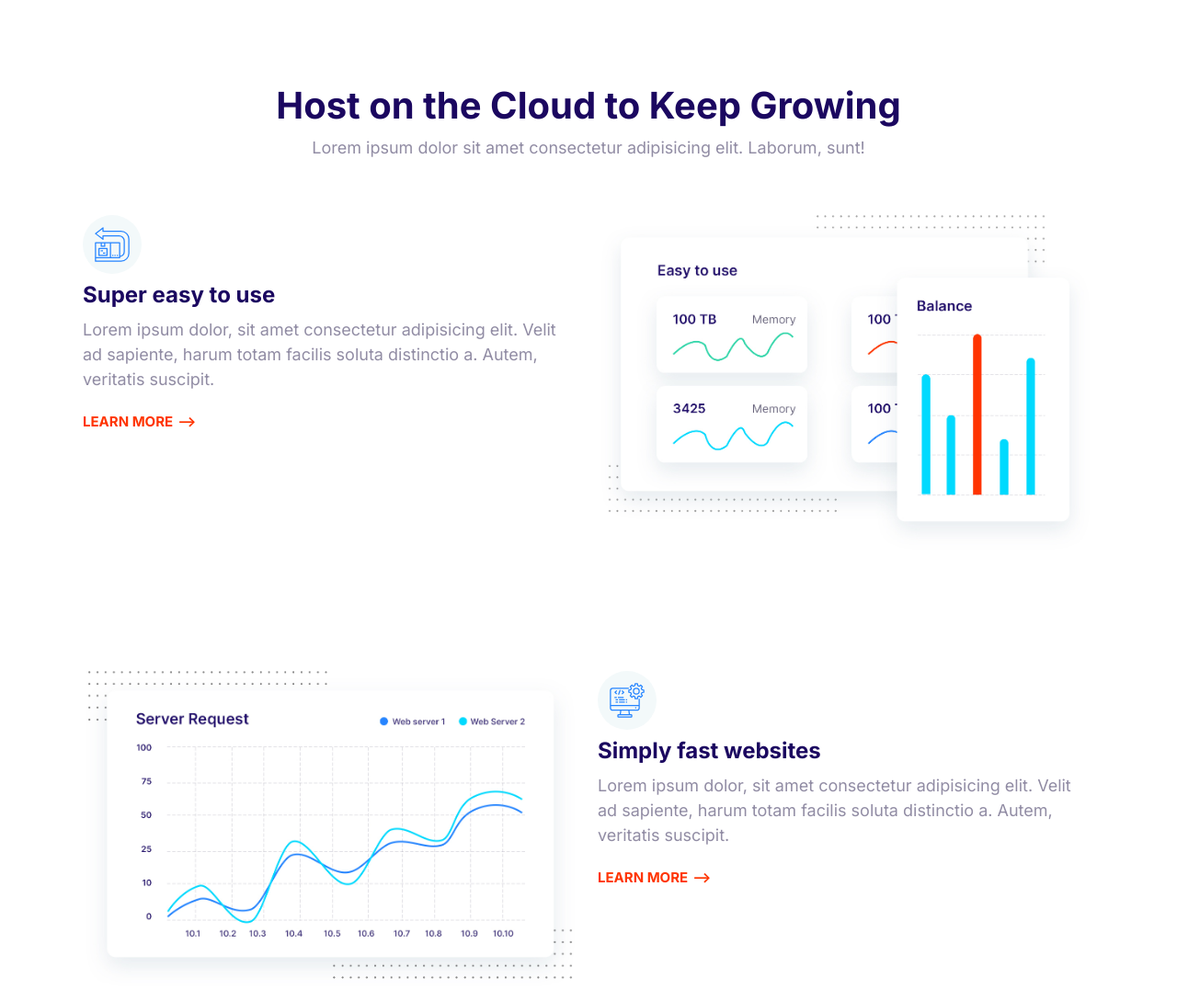
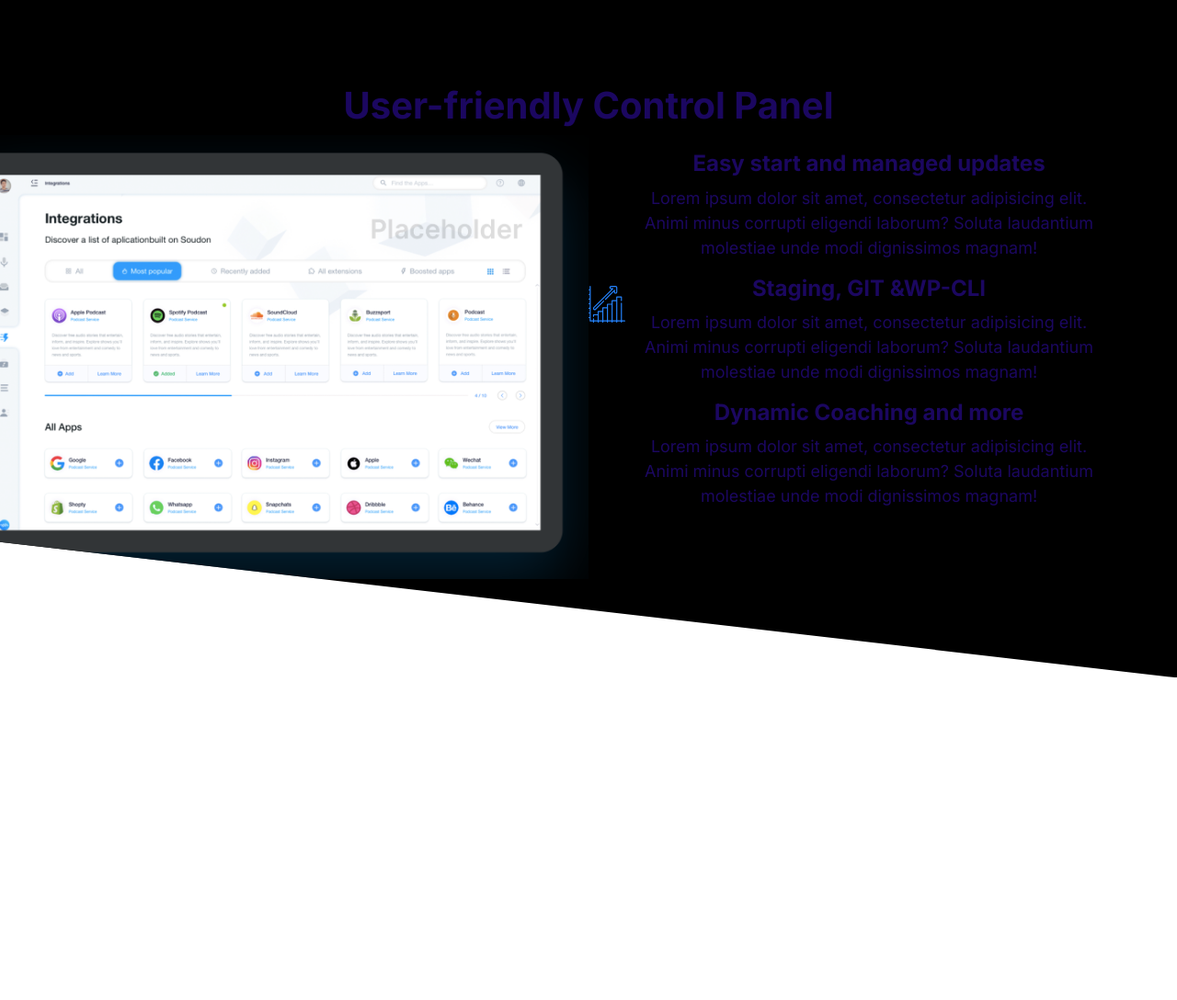
Before and after one commit to tony-508/First-trial, a plain HTML site: page index.html in a window 1280 px wide. Shown: the top 1088 px of the page at 92% size. After the commit the page ends 800 px from the top, so only its background shows below. Drawn offline with Linux system fonts and the light colour scheme.

Commit message:
block-showcase.

```diff
--- a/css/styles.css
+++ b/css/styles.css
@@ -784,3 +784,23 @@ a {
     order: 2;
   }
 }
+
+/* Showcase Block */
+.block-showcase__image > img {
+  width: 100%;
+}
+
+@media screen and (min-width: 768px) {
+  .block-showcase .grid {
+    grid-template-columns: 50% 50%;
+  }
+
+  .block-showcase__image {
+    justify-self: end;
+  }
+
+  .block-showcase__image > img {
+    width: auto;
+    max-width: 700px;
+  }
+}
--- a/index.html
+++ b/index.html
@@ -15,68 +15,68 @@
     <link rel="stylesheet" href="css/styles.css" />
   </head>
   <body>
-    <section class="block container">
+    <section class="block block--dark block--skewed-right block-showcase">
       <header class="block__header">
-        <h2>Host on the Cloud to Keep Growing</h2>
-<p>Lorem ipsum dolor sit amet consectetur adipisicing elit. Laborum, sunt!</p>
-      </header>
-      <article class="grid grid--1x2 feature">
-        <div class="feature__content">
-          <span class="icon-container">
+       <h2>User-friendly Control Panel</h2>
+    <div class="container grid grid--1x2">
+      <picture class="block-showcase__image">
+        <img src="images/ipad.png" alt="">
+      </picture>
+      <ul class="list">
+        <li>
+          <div class="media">
+            <div class="media__image">
               <svg class="icon icon--primary">
-              <use xlink:href="images/sprite.svg#easy"></use>
+                <use xlink:href="images/sprite.svg#snap"></use>
               </svg>
-          </span>
-          <h3 class="feature__heading">Super easy to use</h3 class="feature__heading">
+            </div>
+            <div class="media__body">
+              <h3 class="media__title">Easy start and managed updates</h3>
               <p>
-            Lorem ipsum dolor, sit amet consectetur adipisicing elit. Velit ad
-            sapiente, harum totam facilis soluta distinctio a. Autem, veritatis
-            suscipit.
+                Lorem ipsum dolor sit amet, consectetur adipisicing elit. Animi minus
+                corrupti eligendi laborum? Soluta laudantium molestiae unde modi
+                dignissimos magnam!
               </p>
-          <a href="#" class="link-arrow">Learn more</a>
             </div>
-        <div>
-          <img class="feature__image" src="images/easy.jpg" alt="" />
           </div>
-      </article>
-      <article class="grid grid--1x2 feature">
-        <div class="feature__content">
-          <span class="icon-container">
+        </li>
+        <li>
+          <div class="media">
+            <div class="media__image">
               <svg class="icon icon--primary">
-              <use xlink:href="images/sprite.svg#computer"></use>
+                <use xlink:href="images/sprite.svg#growth"></use>
               </svg>
-          </span>
-          <h3 class="feature__heading">Simply fast websites</h3 class="feature__heading">
+            </div>
+            <div class="media__body">
+              <h3 class="media__title">Staging, GIT &WP-CLI</h3>
               <p>
-            Lorem ipsum dolor, sit amet consectetur adipisicing elit. Velit ad
-            sapiente, harum totam facilis soluta distinctio a. Autem, veritatis
-            suscipit.
+                Lorem ipsum dolor sit amet, consectetur adipisicing elit. Animi minus
+                corrupti eligendi laborum? Soluta laudantium molestiae unde modi
+                dignissimos magnam!
               </p>
-          <a href="#" class="link-arrow">Learn more</a>
             </div>
-        <div>
-          <img class="feature__image" src="images/fast.jpg" alt="" />
           </div>
-      </article>
-      <article class="grid grid--1x2 feature">
-        <div class="feature__content">
-          <span class="icon-container">
+        </li>
+        <li>
+          <div class="media">
+          <div class="media__image">
             <svg class="icon icon--primary">
-              <use xlink:href="images/sprite.svg#settings"></use>
+              <use xlink:href="images/sprite.svg#wordpress"></use>
             </svg>
-          </span>
-          <h3 class="feature__heading">Word press made easy</h3 class="feature__heading">
+          </div>
+          <div class="media__body">
+            <h3 class="media__title">Dynamic Coaching and more</h3>
             <p>
-            Lorem ipsum dolor, sit amet consectetur adipisicing elit. Velit ad
-            sapiente, harum totam facilis soluta distinctio a. Autem, veritatis
-            suscipit.
+              Lorem ipsum dolor sit amet, consectetur adipisicing elit. Animi minus
+              corrupti eligendi laborum? Soluta laudantium molestiae unde modi
+              dignissimos magnam!
             </p>
-          <a href="#" class="link-arrow">Learn more</a>
           </div>
-        <div>
-          <img class="feature__image" src="images/wordpress.jpg" alt="" />
         </div>
-      </article>
+      </li>
+      </ul>
+    </div>
   </section>
+
   </body>
 </html>
```
Also changed, not shown: components/showcase.html (added, +62 -0 lines), images/ipad.png (added). Lines whose indentation alone changed are shown as unchanged.
